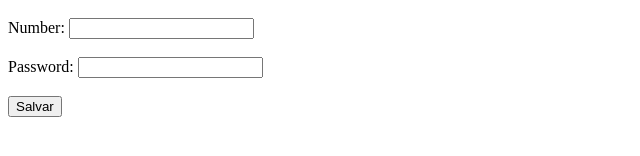
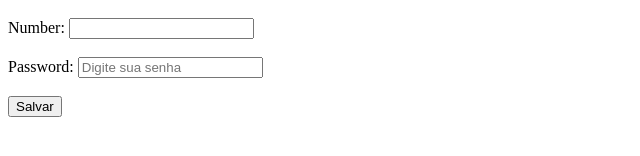
Before and after one commit to Teypai-Adrian/estudando, a plain HTML site: page index.html in a window 1280 px wide. Shown: the part 328-484 px from the top of the page, 0-640 px from the left. Drawn offline with Linux system fonts and the light colour scheme.

Commit message:
arrumando cod

```diff
--- a/index.html
+++ b/index.html
@@ -27,7 +27,7 @@
 
     <label for="senha">Password:</label>
 
-    <input id="senha" type="password"><br><br>
+    <input id="senha" type="password" placeholder="Digite sua senha"><br><br>
 
     <input type="submit" value="Salvar">
 
```
